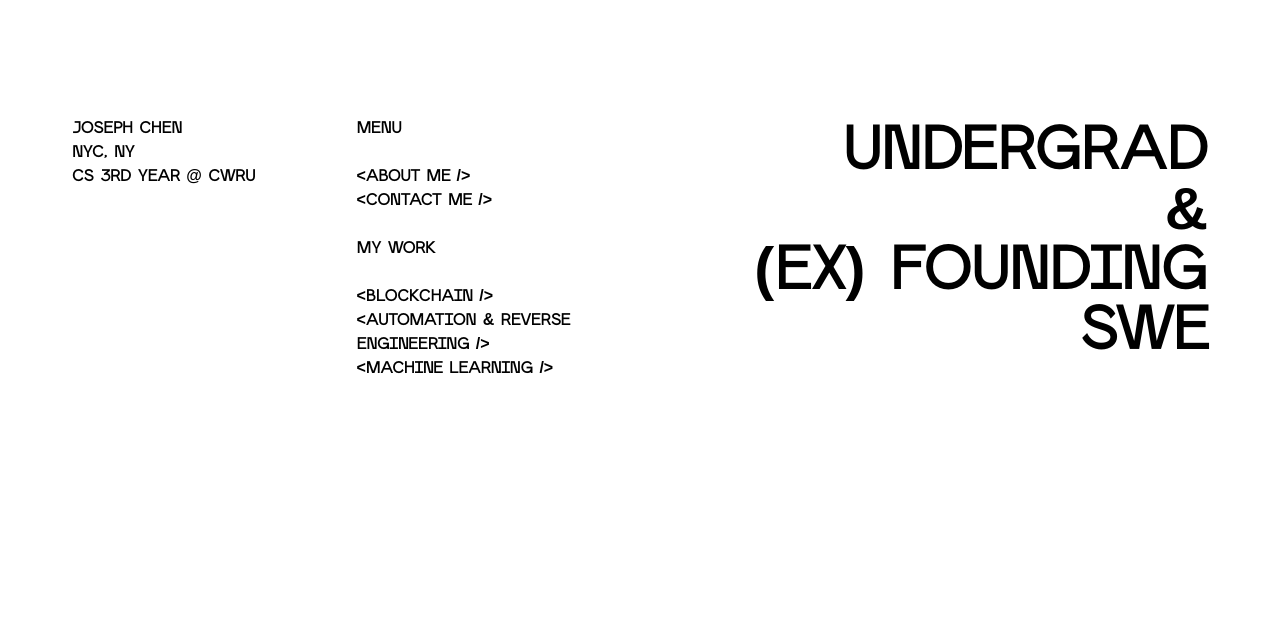
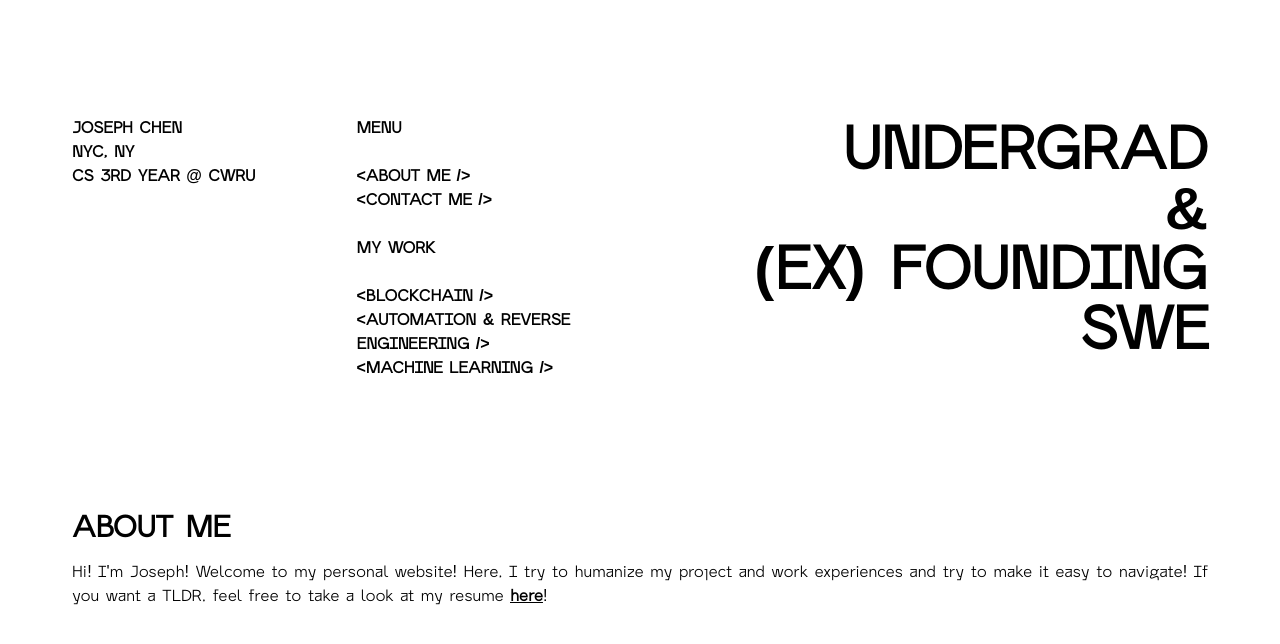
Before and after one commit to jchen42703/jchen42703.github.io, a React (Create React App) app in the folder v2/: page / in a window 1280 px wide. Shown: the top 644 px of the page. Built offline with nearby package versions, Linux system fonts and the light colour scheme.

Commit message:
Basic About Me

```diff
--- a/v2/src/App.tsx
+++ b/v2/src/App.tsx
@@ -1,3 +1,4 @@
+import AboutMe from "./home/AboutMe";
 import Welcome from "./home/Welcome";
 import "./styles/styles.scss";
 
@@ -5,6 +6,7 @@ function App() {
 	return (
 		<>
 			<Welcome></Welcome>
+			<AboutMe></AboutMe>
 		</>
 	);
 }
--- /dev/null
+++ b/v2/src/home/AboutMe.tsx
@@ -0,0 +1,31 @@
+import UppercasedText from "../components/text/UppercasedText";
+
+/**
+ * About Me Component
+ */
+function AboutMe() {
+	return (
+		<div id="aboutme" className="content-container-no-top">
+			<UppercasedText
+				text={"About Me"}
+				bold={true}
+				classes={"text-3xl"}
+			></UppercasedText>
+			<p className="mt-4">
+				Hi! I'm Joseph! Welcome to my personal website! Here, I try to
+				humanize my project and work experiences and try to make it easy
+				to navigate! If you want a TLDR, feel free to take a look at my
+				resume{" "}
+				<a
+					href="https://github.com/jchen42703/resumes/blob/main/latest_generic.pdf"
+					className="font-bold underline"
+				>
+					here
+				</a>
+				!
+			</p>
+		</div>
+	);
+}
+
+export default AboutMe;
```
